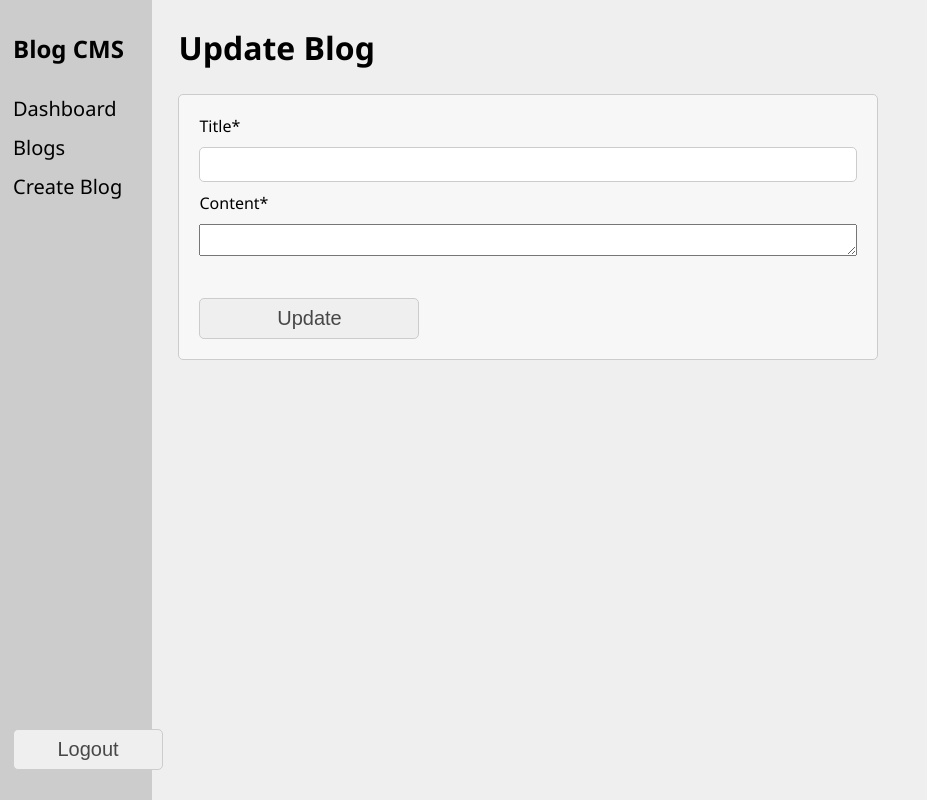
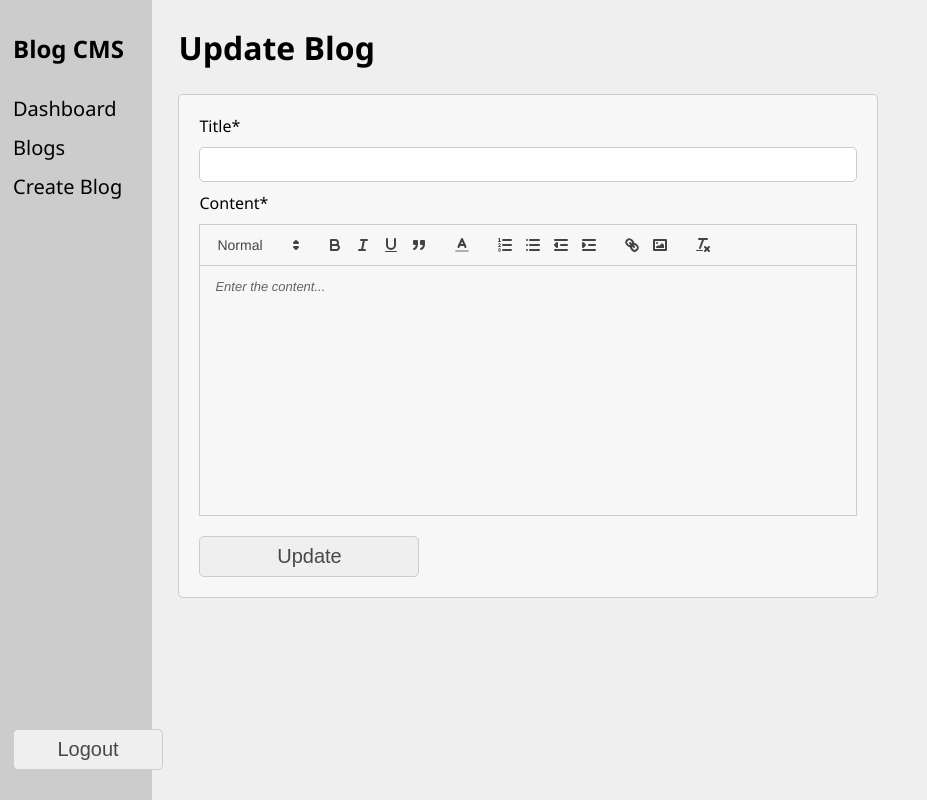
Before and after one commit to Usman-Ubaid/blogApp, a React (Vite) app in the folder frontend/: page /updateBlog/1 in a window 1280 px wide. Shown: the whole page, without its empty margins (0-927 px from the left). Built offline with nearby package versions, Linux system fonts and the light colour scheme; sample sign-in values are in the browser's storage.

Commit message:
feat: use quill editor to update blog

```diff
--- a/frontend/src/pages/UpdateBlog.tsx
+++ b/frontend/src/pages/UpdateBlog.tsx
@@ -1,5 +1,8 @@
 import { useEffect } from "react";
 import { useParams } from "react-router-dom";
+import ReactQuill from "react-quill";
+import "react-quill/dist/quill.snow.css";
+import { useState } from "react";
 import axios from "axios";
 import Layout from "../components/common/Layout";
 import useMessageHandling from "../hooks/useMessageHandling";
@@ -10,8 +13,11 @@ import { useFormHook } from "../hooks/useFormHook";
 import Input from "../components/form/Input";
 import { useBlog } from "../hooks/SingleBlogContext";
 import { BlogData } from "../types/blog";
+import { formats, modules } from "../constants/reactQuill/quillEditorConfig";
 
 const UpdateBlog = () => {
+  const [quillBody, setQuillBody] = useState("");
+
   const { formData, setFormData, handleInputChange } = useFormHook<BlogData>({
     title: "",
     content: "",
@@ -24,7 +30,7 @@ const UpdateBlog = () => {
     e.preventDefault();
     try {
       if (id) {
-        await updateBlogApi(formData, id);
+        await updateBlogApi(formData.title, quillBody, id);
         setSuccessMsg("Blog updated successfully");
         console.log("Updated");
       } else {
@@ -67,13 +73,16 @@ const UpdateBlog = () => {
             </div>
             <div className="content-textarea">
               <label>Content*</label>
-              <textarea
-                name="content"
+              <ReactQuill
+                className="text-editor"
+                modules={modules}
+                theme="snow"
+                onChange={(value) => setQuillBody(value)}
                 id="content"
-                onChange={handleInputChange}
-                value={formData.content}
-                required
-              ></textarea>
+                defaultValue={selectedBlog.body}
+                formats={formats}
+                placeholder="Enter the content..."
+              />
             </div>
             <button type="submit" className="btn">
               Update
--- a/frontend/src/services/api/blogApi.ts
+++ b/frontend/src/services/api/blogApi.ts
@@ -1,4 +1,3 @@
-import { BlogData } from "../../types/blog";
 import { axiosPrivate } from "./axiosConfig";
 
 export const postBlogApi = async (title: string, content: string) => {
@@ -9,10 +8,14 @@ export const postBlogApi = async (title: string, content: string) => {
   return response;
 };
 
-export const updateBlogApi = async (blogData: BlogData, id: string) => {
+export const updateBlogApi = async (
+  title: string,
+  content: string,
+  id: string
+) => {
   const response = await axiosPrivate.put(`/blog/${id}`, {
-    heading: blogData.title,
-    body: blogData.content,
+    heading: title,
+    body: content,
   });
   return response;
 };
```
